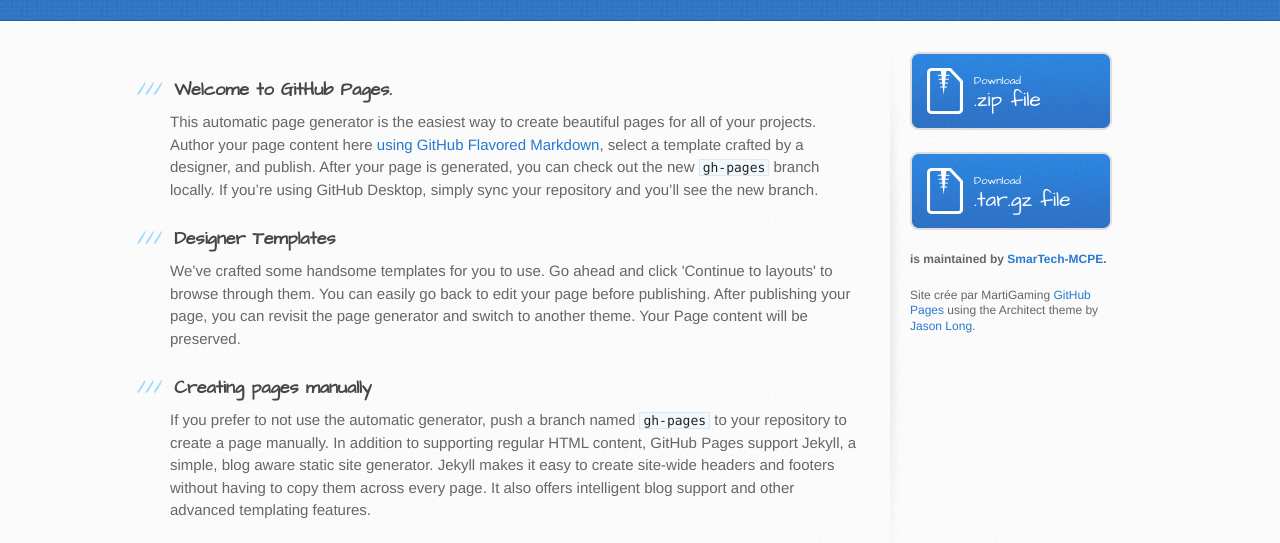
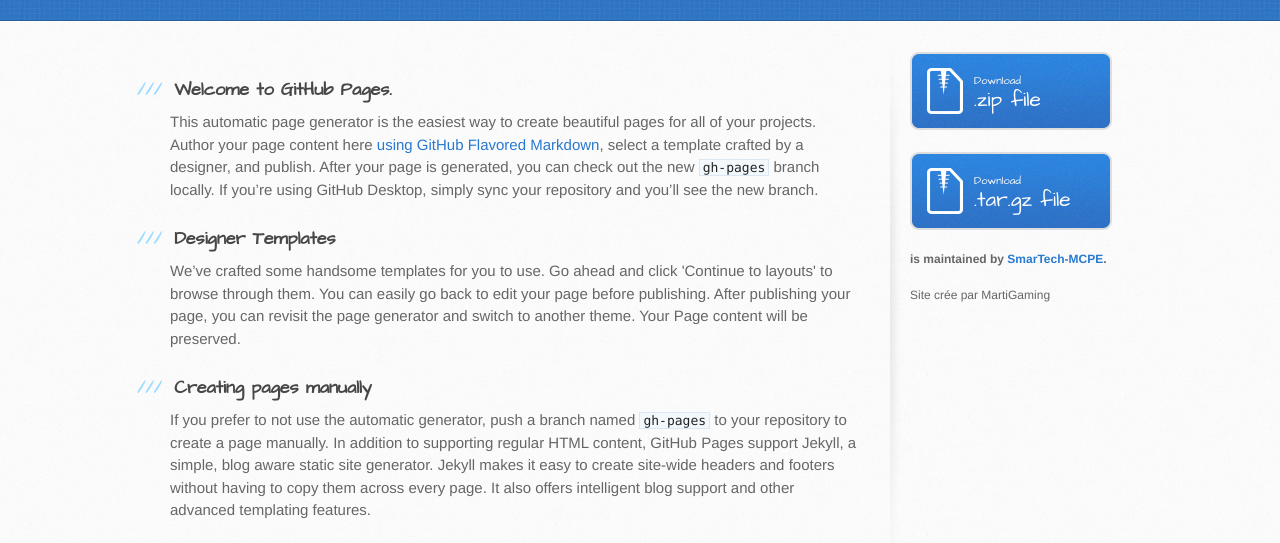
Before and after one commit to SmarTech-MCPE/smartech.github.io, a plain HTML site: page index.html in a window 1280 px wide. Shown: the part 252-795 px from the top of the page. Drawn offline with Linux system fonts and the light colour scheme.

Commit message:
Update index.html

```diff
--- a/index.html
+++ b/index.html
@@ -66,7 +66,7 @@
 
           <p class="repo-owner"><a href="https://github.com/SmarTech-MCPE/smartech.github.io"></a> is maintained by <a href="https://github.com/SmarTech-MCPE">SmarTech-MCPE</a>.</p>
 
-          <p>Site crée par MartiGaming <a href="https://m.youtube.com/channel/UCTf3MG8344kkMW1OJhFLKpQ">GitHub Pages</a> using the Architect theme by <a href="https://twitter.com/jasonlong">Jason Long</a>.</p>
+          <p>Site crée par MartiGaming <a href="https://m.youtube.com/channel/UCTf3MG8344kkMW1OJhFLKpQ"></p>
         </aside>
       </div>
     </div>
```
